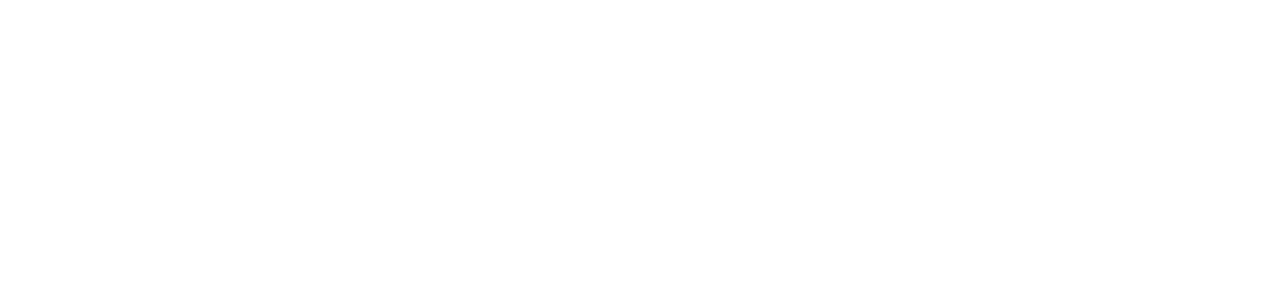
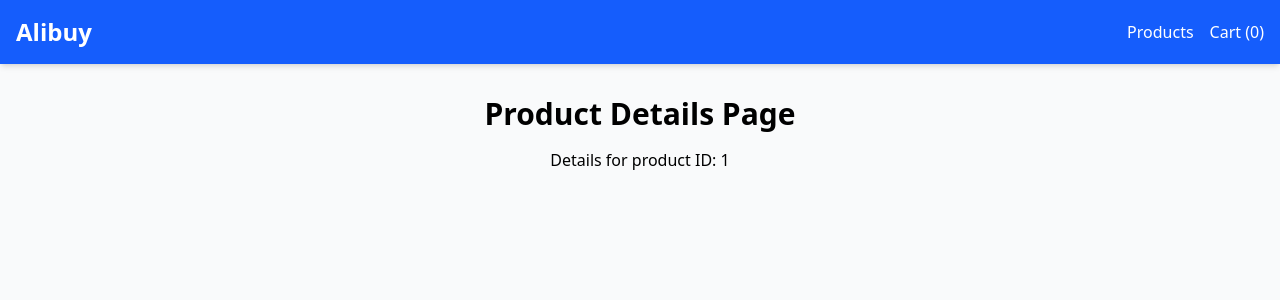
Before and after one commit to johnpaulpatigas/appsdev-midterm, a React (Vite) app: page /appsdev-midterm/product/1 in a window 1280 px wide. Shown: the top 300 px of the page. Built offline with nearby package versions, Linux system fonts and the light colour scheme.

Commit message:
Setup dummy structure

```diff
--- a/src/App.jsx
+++ b/src/App.jsx
@@ -1,5 +1,32 @@
+import { Route, BrowserRouter as Router, Routes } from "react-router-dom";
+import Navbar from "./components/Navbar";
+import CartPage from "./pages/CartPage";
+import CheckoutPage from "./pages/CheckoutPage";
+import HomePage from "./pages/HomePage";
+import ProductDetailsPage from "./pages/ProductDetailsPage";
+
 function App() {
-  return <></>;
+  return (
+    <Router>
+      <div className="flex min-h-screen flex-col bg-gray-50">
+        <Navbar />
+        <main className="container mx-auto flex-grow p-4 sm:px-6 lg:px-8">
+          <Routes>
+            <Route path="/appsdev-midterm/" element={<HomePage />} />
+            <Route
+              path="/appsdev-midterm/product/:id"
+              element={<ProductDetailsPage />}
+            />
+            <Route path="/appsdev-midterm/cart" element={<CartPage />} />
+            <Route
+              path="/appsdev-midterm/checkout"
+              element={<CheckoutPage />}
+            />
+          </Routes>
+        </main>
+      </div>
+    </Router>
+  );
 }
 
 export default App;
--- /dev/null
+++ b/src/components/Navbar.jsx
@@ -0,0 +1,23 @@
+import { Link } from "react-router-dom";
+
+function Navbar() {
+  return (
+    <nav className="sticky top-0 z-50 bg-blue-600 p-4 text-white shadow-md">
+      <div className="container mx-auto flex items-center justify-between">
+        <Link to="/appsdev-midterm" className="text-2xl font-bold">
+          Alibuy
+        </Link>
+        <div className="space-x-4">
+          <Link to="/appsdev-midterm" className="hover:underline">
+            Products
+          </Link>
+          <Link to="/appsdev-midterm/cart" className="hover:underline">
+            Cart (0)
+          </Link>
+        </div>
+      </div>
+    </nav>
+  );
+}
+
+export default Navbar;
--- /dev/null
+++ b/src/pages/CartPage.jsx
@@ -0,0 +1,10 @@
+function CartPage() {
+  return (
+    <div className="p-4 text-center">
+      <h1 className="mb-4 text-3xl font-bold">Shopping Cart</h1>
+      <p>Your cart is empty (for now).</p>
+    </div>
+  );
+}
+
+export default CartPage;
--- /dev/null
+++ b/src/pages/CheckoutPage.jsx
@@ -0,0 +1,10 @@
+function CheckoutPage() {
+  return (
+    <div className="p-4 text-center">
+      <h1 className="mb-4 text-3xl font-bold">Checkout</h1>
+      <p>This is where you'll complete your purchase.</p>
+    </div>
+  );
+}
+
+export default CheckoutPage;
--- /dev/null
+++ b/src/pages/HomePage.jsx
@@ -0,0 +1,10 @@
+function HomePage() {
+  return (
+    <div className="p-4 text-center">
+      <h1 className="mb-4 text-3xl font-bold">Welcome to Alibuy!</h1>
+      <p>This is the home page where products will be listed.</p>
+    </div>
+  );
+}
+
+export default HomePage;
--- /dev/null
+++ b/src/pages/ProductDetailsPage.jsx
@@ -0,0 +1,14 @@
+import { useParams } from "react-router-dom";
+
+function ProductDetailsPage() {
+  const { id } = useParams();
+
+  return (
+    <div className="p-4 text-center">
+      <h1 className="mb-4 text-3xl font-bold">Product Details Page</h1>
+      <p>Details for product ID: {id}</p>
+    </div>
+  );
+}
+
+export default ProductDetailsPage;
```
